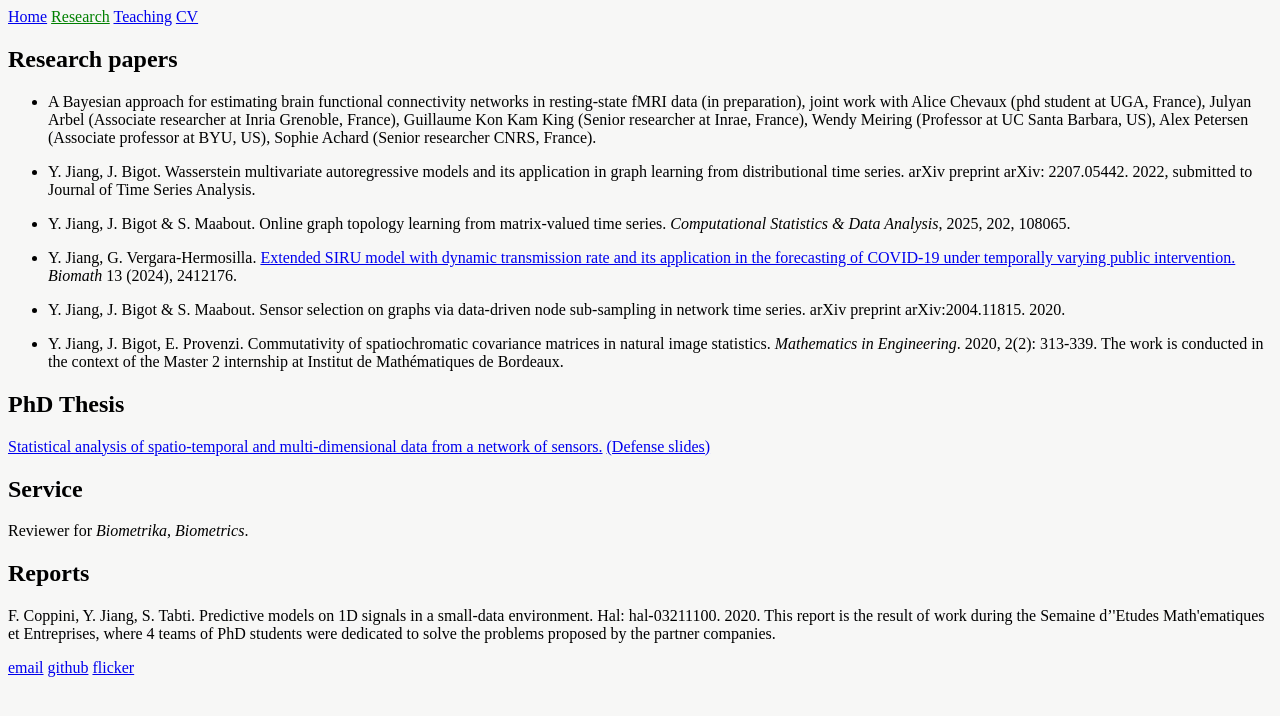
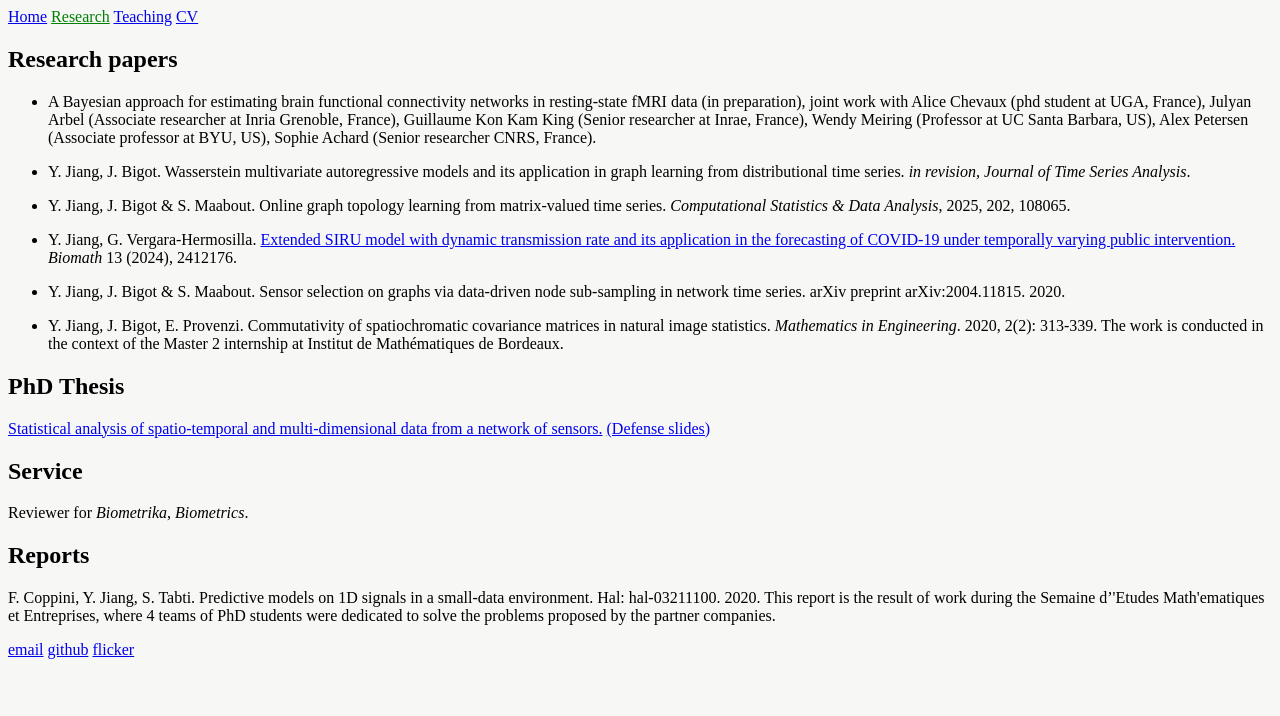
Before and after one commit to yiyej/yiyej.github.io, a Jekyll site: the page built from research.md, in a window 1280 px wide. Shown: the top 716 px of the page. Built offline with Jekyll 4.4.1, drawn with Linux system fonts in a browser that asks for light colours.

Commit message:
Update research.md

```diff
--- a/research.md
+++ b/research.md
@@ -6,7 +6,7 @@ title: Reasearch
 ## Research papers
 - A Bayesian approach for estimating brain functional connectivity networks in resting-state fMRI data (in preparation), joint work with Alice Chevaux (phd student at UGA, France), Julyan Arbel (Associate researcher at Inria Grenoble, France), Guillaume Kon Kam King (Senior researcher at Inrae, France), Wendy Meiring (Professor at UC Santa Barbara, US), Alex Petersen (Associate professor at BYU, US), Sophie Achard (Senior researcher CNRS, France).
 
-- Y. Jiang, J. Bigot. Wasserstein multivariate autoregressive models and its application in graph learning from distributional time series. arXiv preprint arXiv: 2207.05442. 2022, submitted to Journal of Time Series Analysis.
+- Y. Jiang, J. Bigot. Wasserstein multivariate autoregressive models and its application in graph learning from distributional time series. *in revision, Journal of Time Series Analysis*.
 
 - Y. Jiang, J. Bigot & S. Maabout. Online graph topology learning from matrix-valued time series. *Computational Statistics & Data Analysis*, 2025, 202, 108065.
 
```
